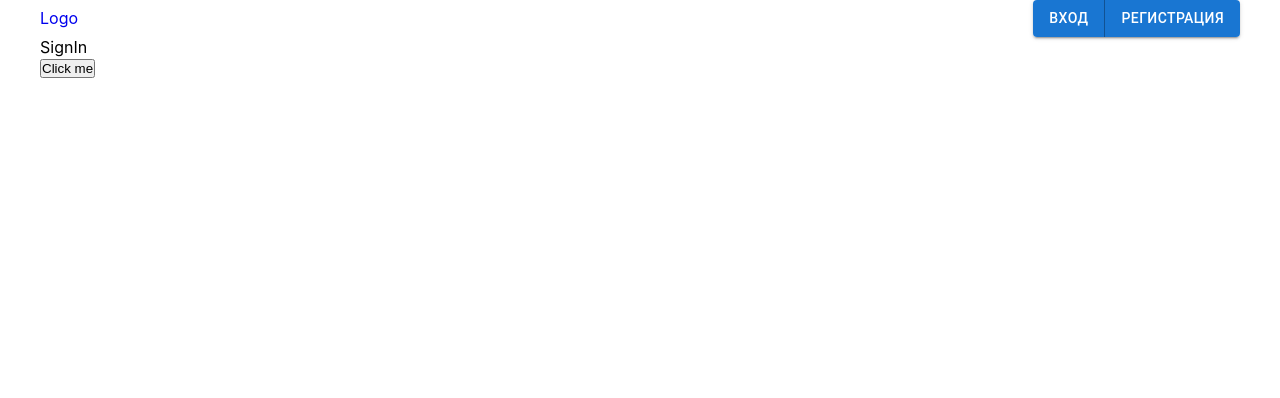
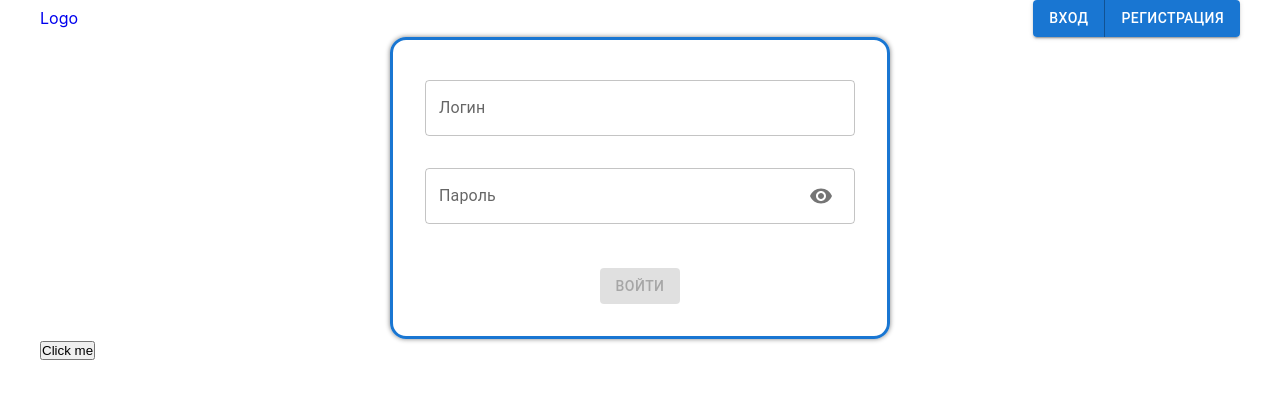
Before and after one commit to HusKey-dev/hs-cards, a React (Create React App) app: page /signin in a window 1280 px wide. Shown: the top 398 px of the page. Built offline with nearby package versions, Linux system fonts and the light colour scheme.

Commit message:
basic login section view

```diff
--- a/src/App.tsx
+++ b/src/App.tsx
@@ -42,6 +42,7 @@ function App() {
 			<Router>
 				<ThemeProvider theme={theme}>
 					<Header />
+					<div className="content">
 						<div className="container">
 							<Routes>
 								<Route path="" element={<Main />} />
@@ -50,6 +51,7 @@ function App() {
 							</Routes>
 							<button onClick={handleClick}>Click me</button>
 						</div>
+					</div>
 				</ThemeProvider>
 			</Router>
 		</div>
--- a/src/app.scss
+++ b/src/app.scss
@@ -7,3 +7,16 @@
 .padding-1 {
 	padding: 1rem;
 }
+
+.App {
+	display: grid;
+	min-height: 100vh;
+	grid-auto-rows: auto 1fr;
+	// justify-content: stretch;
+}
+
+.content {
+	.container {
+		height: 100%;
+	}
+}
--- a/src/components/Header/header.scss
+++ b/src/components/Header/header.scss
@@ -3,5 +3,7 @@
 		display: flex;
 		align-items: center;
 		justify-content: space-between;
+		margin-left: auto;
+		margin-right: auto;
 	}
 }
--- a/src/components/SearchPanel/SearchPanel.tsx
+++ b/src/components/SearchPanel/SearchPanel.tsx
@@ -1,7 +1,6 @@
 import { TextField, Button, styled } from "@mui/material";
 import SearchIcon from "@mui/icons-material/Search";
-import React, { useEffect, useRef, useState } from "react";
-import { SettingsInputAntennaTwoTone } from "@mui/icons-material";
+import { useEffect, useRef, useState } from "react";
 
 const StyledTextField = styled(TextField)(() => ({
 	"& fieldset": {
--- /dev/null
+++ b/src/components/SignIn/SignIn.scss
@@ -0,0 +1,13 @@
+.signIn {
+	margin-left: auto;
+	margin-right: auto;
+	display: flex;
+	flex-direction: column;
+	align-items: center;
+	max-width: 500px;
+	padding: 2rem;
+	border: 3px solid #1976d2;
+	border-radius: 1rem;
+	box-shadow: 0px 0px 5px gray;
+	// background-color: blanchedalmond;
+}
--- a/src/components/SignIn/SignIn.tsx
+++ b/src/components/SignIn/SignIn.tsx
@@ -1,7 +1,116 @@
-import React from "react";
+import { Visibility, VisibilityOff } from "@mui/icons-material";
+import { TextField, Button, IconButton, InputAdornment } from "@mui/material";
+import React, { useState } from "react";
+
+import "./SignIn.scss";
 
 function SignIn() {
-	return <div>SignIn</div>;
+	interface State {
+		login: string;
+		loginIsTouched: boolean;
+		loginErr: boolean;
+		password: string;
+		passwordIsTouched: boolean;
+		passwordErr: boolean;
+		showPassword: boolean;
+	}
+	const [state, setState] = useState<State>({
+		login: "",
+		loginIsTouched: false,
+		loginErr: false,
+		password: "",
+		passwordIsTouched: false,
+		passwordErr: false,
+		showPassword: false,
+	});
+
+	const handlePasswordIconClick = () => {
+		setState({ ...state, showPassword: !state.showPassword });
+	};
+	const handleInputBlur =
+		(prop: "login" | "password") =>
+		(e: React.FocusEvent<HTMLInputElement>) => {
+			if (!state[`${prop}IsTouched`]) {
+				setState({ ...state, [`${prop}IsTouched`]: true });
+			}
+		};
+	const handleKeyDown = (e: React.KeyboardEvent<HTMLInputElement>) => {
+		if (e.key === "Enter") {
+			e.target.blur();
+		}
+	};
+	const handleChange =
+		(prop: "login" | "password") =>
+		(e: React.ChangeEvent<HTMLInputElement>) => {
+			const touchedName: string = prop + "IsTouched";
+			setState({
+				...state,
+				[prop]: e.target.value,
+				[touchedName]: false,
+			});
+		};
+	const handleSubmit = () => {
+		console.log({ login: state.login, password: state.password });
+	};
+
+	return (
+		<div className="signIn">
+			<TextField
+				margin="dense"
+				label="Логин"
+				value={state.login}
+				error={!(state.login || !state.loginIsTouched)}
+				helperText={
+					!(state.login || !state.loginIsTouched)
+						? "Обязательное поле"
+						: ""
+				}
+				onChange={handleChange("login")}
+				onBlur={handleInputBlur("login")}
+				onKeyDown={handleKeyDown}
+				fullWidth
+			/>
+			<br />
+			<TextField
+				margin="dense"
+				label="Пароль"
+				value={state.password}
+				type={state.showPassword ? "text" : "password"}
+				error={!(state.password || !state.loginIsTouched)}
+				helperText={
+					!(state.password || !state.loginIsTouched)
+						? "Обязательное поле"
+						: ""
+				}
+				onChange={handleChange("password")}
+				onKeyDown={handleKeyDown}
+				onBlur={handleInputBlur("password")}
+				fullWidth
+				InputProps={{
+					endAdornment: (
+						<InputAdornment position="end">
+							<IconButton onClick={handlePasswordIconClick}>
+								{state.showPassword ? (
+									<VisibilityOff />
+								) : (
+									<Visibility />
+								)}
+							</IconButton>
+						</InputAdornment>
+					),
+				}}
+			/>
+			<br />
+			<br />
+			<Button
+				disabled={!(state.login && state.password)}
+				variant="contained"
+				onClick={handleSubmit}
+			>
+				Войти
+			</Button>
+		</div>
+	);
 }
 
 export default SignIn;
```
Lines whose indentation alone changed are shown as unchanged.
